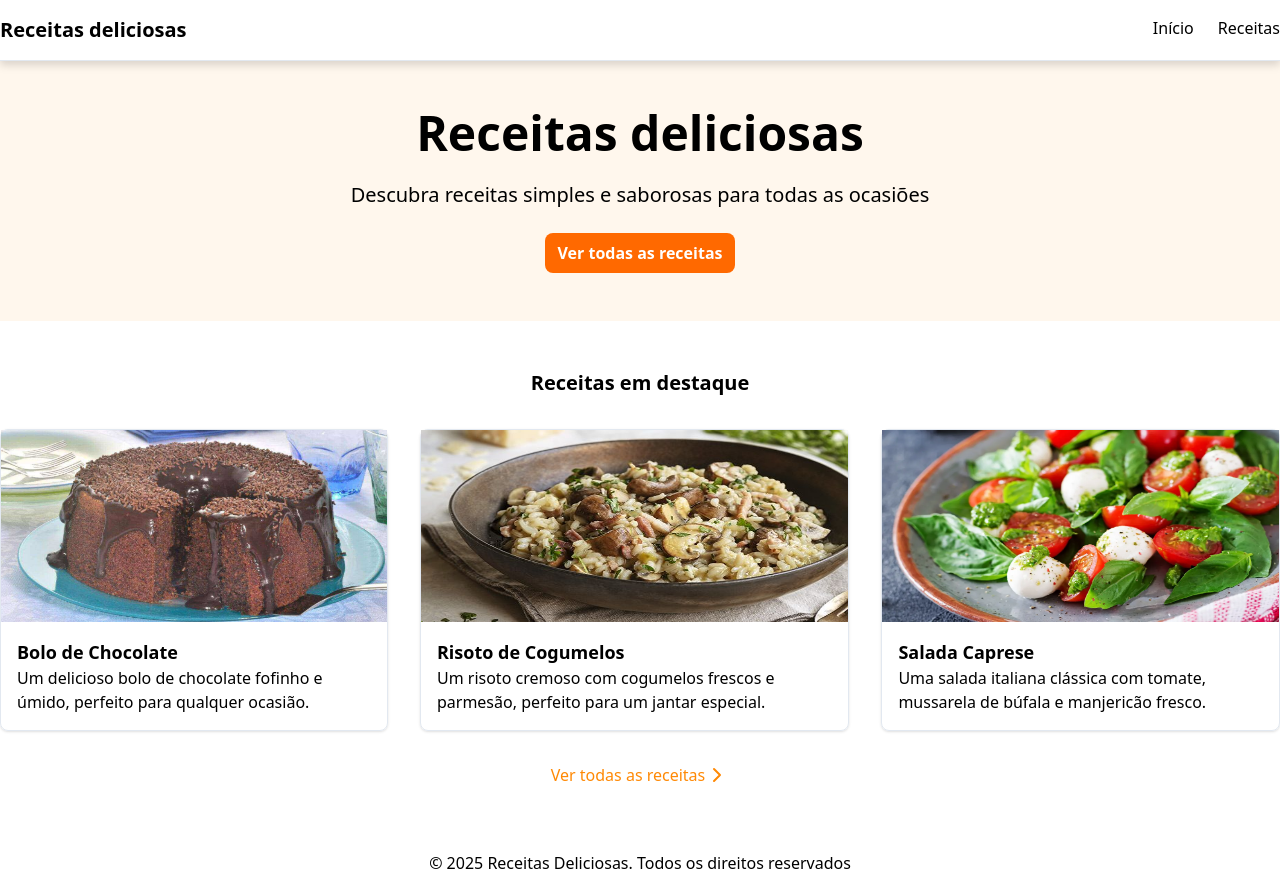
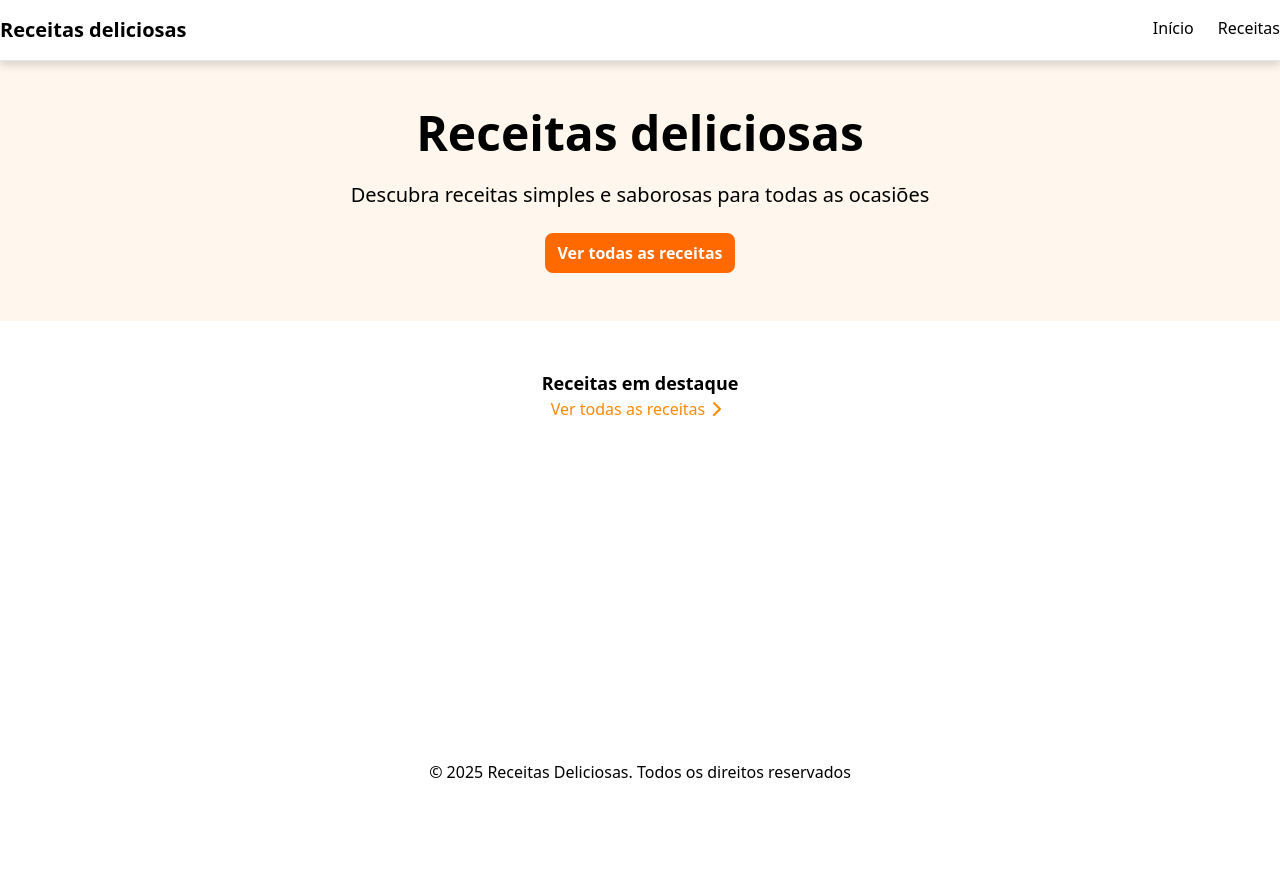
Before and after one commit to talles-morais/receitas-byron, a Next.js app: page / in a window 1280 px wide. After the commit the page ends 800 px from the top, so only its background shows below. Built offline with nearby package versions, Linux system fonts and the light colour scheme.

Commit message:
Revert "Feature: receitas page"

```diff
--- a/src/app/page.tsx
+++ b/src/app/page.tsx
@@ -1,11 +1,7 @@
 import { ChevronRight } from "lucide-react";
 import Link from "next/link";
-import { recipes } from "@/lib/data";
-import RecipeCard from "@/components/RecipeCard";
 
 export default function Home() {
-  const featuredRecipes = recipes.slice(0, 3)
-
   return (
     <main className="flex-grow">
 
@@ -23,14 +19,10 @@ export default function Home() {
 
       {/* seção receitas em destaque */}
       <section className="py-12">
-        <div className="flex flex-col gap-8 items-center container mx-auto">
-          <h2 className="text-xl font-bold">Receitas em destaque</h2>
+        <div className="flex flex-col items-center container mx-auto">
+          <h2 className="text-lg font-bold">Receitas em destaque</h2>
 
-          <div className="flex gap-8 w-full">
-            {featuredRecipes.map((recipe) => (
-              <RecipeCard key={recipe.id} recipe={recipe} />
-            ))}
-          </div>
+          {/* TODO: cards de receita */}
 
           <Link className="flex text-orange-400 hover:text-orange-700 transition-colors" href="/receitas">
             Ver todas as receitas
--- a/src/app/receitas/page.tsx
+++ /dev/null
@@ -1,19 +0,0 @@
-import RecipeCard from "@/components/RecipeCard"
-import { recipes } from "@/lib/data"
-
-export default function ReceitasPage() {
-  return (
-    <main className="flex-grow">
-      <div className="container mx-auto py-8">
-        <h1 className="text-3xl font-bold">Todas as receitas</h1>
-
-        {/* cards */}
-        <div className="grid grid-cols-3 gap-8 mt-8">
-          {recipes.map((recipe) => (
-            <RecipeCard key={recipe.id} recipe={recipe}/>
-          ))}
-        </div>
-      </div>
-    </main>
-  )
-}
--- a/src/components/RecipeCard/index.tsx
+++ /dev/null
@@ -1,28 +0,0 @@
-import { Recipe } from "@/lib/data";
-import Image from "next/image";
-import Link from "next/link";
-
-interface RecipeCardProps {
-  recipe: Recipe
-}
-
-export default function RecipeCard({ recipe }: RecipeCardProps) {
-  return (
-    <Link href={`/receitas/${recipe.id}`}>
-      <div className="border border-slate-200 rounded-lg shadow-sm hover:shadow-md transition-shadow">
-        <div className="relative h-48 w-full">
-          <Image
-            src={recipe.image}
-            fill
-            alt={recipe.title}
-          />
-        </div>
-
-        <div className="p-4">
-          <h3 className="text-lg font-bold">{recipe.title}</h3>
-          <p>{recipe.description}</p>
-        </div>
-      </div>
-    </Link>
-  )
-}
```
